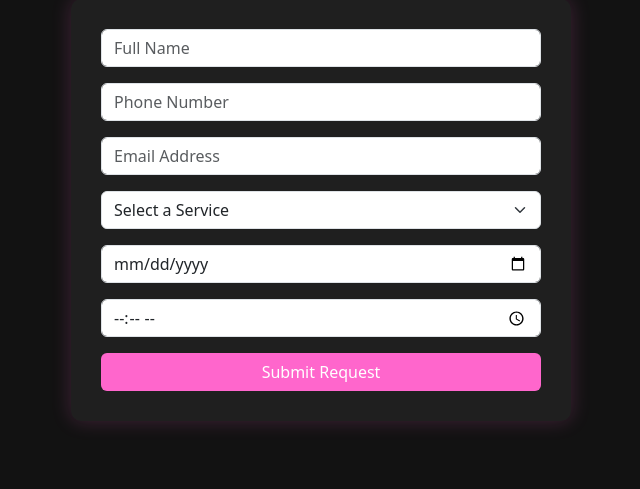
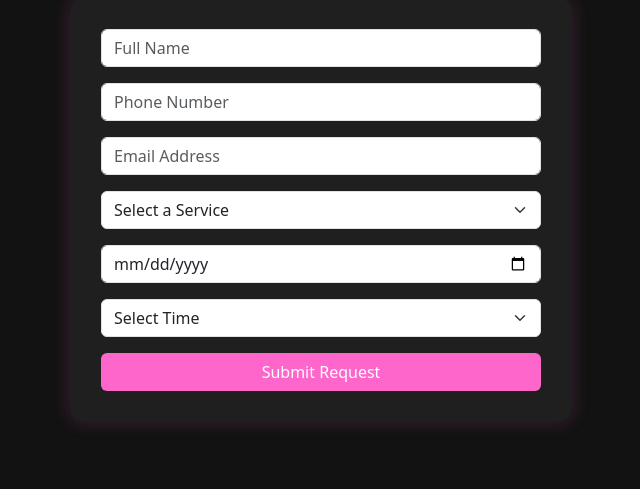
Before and after one commit to Wiles111/EH41, a Flask app: page /client in a window 1280 px wide. Shown: the part 111-600 px from the top of the page, without its empty margins (319-959 px from the left). Run offline with Flask 3, Linux system fonts and the light colour scheme.

Commit message:
Update index.html

```diff
--- a/templates/index.html
+++ b/templates/index.html
@@ -53,7 +53,14 @@
                     <input name="date" type="date" class="form-control" required>
                 </div>
                 <div class="mb-3">
-                    <input name="time" type="time" class="form-control" required>
+                    <select name="time" class="form-select" required>
+    <option disabled selected>Select Time</option>
+    {% for hour in range(7, 18) %}
+        <option value="{{ '%02d:00' % hour }}">{{ '%02d:00' % hour }}</option>
+        <option value="{{ '%02d:30' % hour }}">{{ '%02d:30' % hour }}</option>
+    {% endfor %}
+</select>
+
                 </div>
                 <button type="submit" class="btn btn-pink w-100">Submit Request</button>
             </form>
```
